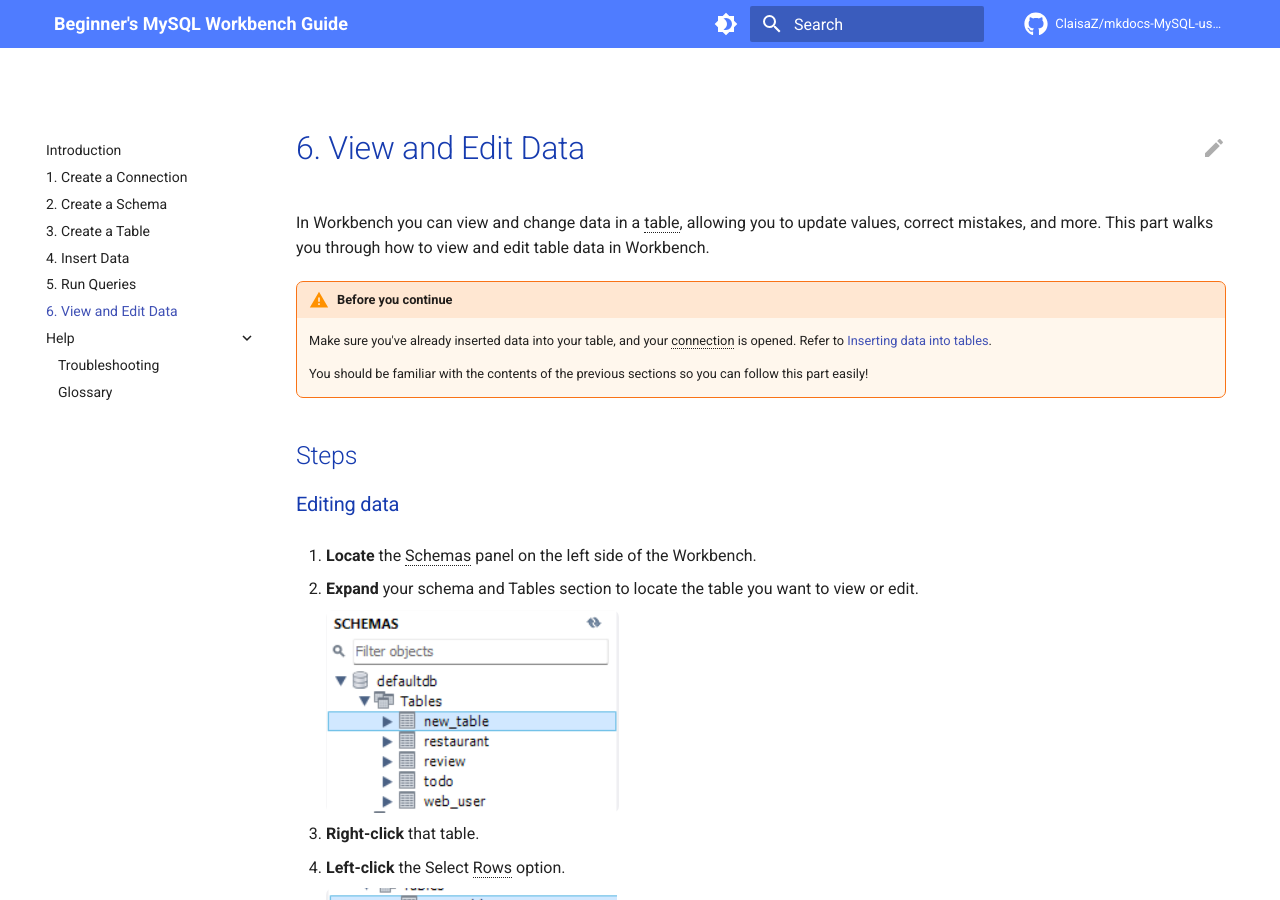
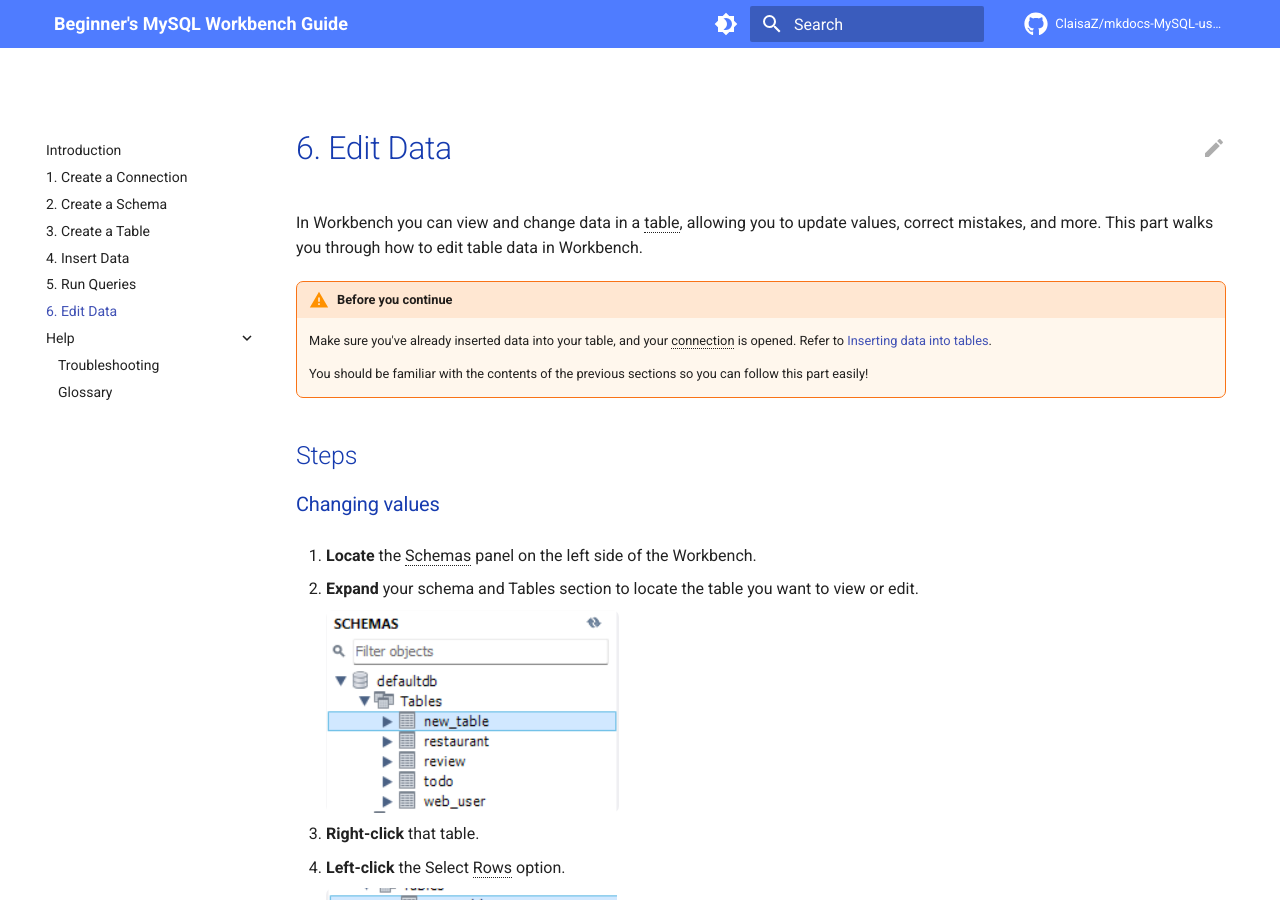
Before and after one commit to ClaisaZ/mkdocs-MySQL-user-guide, an MkDocs documentation site: the page built from docs/7-view-edit-data.md, in a window 1280 px wide and 900 px high. Built offline with MkDocs 1.6.1 and Material for MkDocs 9.7.7, drawn with Linux system fonts in a browser that asks for light colours; comment, search, counter and statistics services are not loaded; some of the changed text lies outside the part shown.

Commit message:
exra changes

```diff
--- a/docs/7-view-edit-data.md
+++ b/docs/7-view-edit-data.md
@@ -1,11 +1,11 @@
 ---
-title: View and Edit Data
+title: Edit Data
 description: Learn how to view, update, and edit table data in MySQL Workbench on Windows.
 ---
 
-# 6. View and Edit Data
+# 6. Edit Data
 
-In Workbench you can view and change data in a table, allowing you to update values, correct mistakes, and more. This part walks you through how to view and edit table data in Workbench.
+In Workbench you can view and change data in a table, allowing you to update values, correct mistakes, and more. This part walks you through how to edit table data in Workbench.
 
 !!! warning "Before you continue"
     Make sure you've already inserted data into your table, and your connection is opened. Refer to [Inserting data into tables](./5-insertdata.md).
@@ -14,7 +14,7 @@
 
 ## Steps
 
-### Editing data
+### Changing values
 
 1. **Locate** the Schemas panel on the left side of the Workbench.
 
@@ -70,4 +70,4 @@
 
 ## Conclusion
 
-You just viewed and edited table data in Workbench, you can update existing values and remove unwanted rows. This concludes our beginner's guide, thanks for reading to the end 👍
+You just edited table data in Workbench, you can update existing values and remove unwanted rows. This concludes our beginner's guide, thanks for reading to the end 👍
--- a/mkdocs.yml
+++ b/mkdocs.yml
@@ -10,7 +10,7 @@
   - 3. Create a Table: 4-createtable.md
   - 4. Insert Data: 5-insertdata.md
   - 5. Run Queries: 6-runquery.md
-  - 6. View and Edit Data: 7-view-edit-data.md
+  - 6. Edit Data: 7-view-edit-data.md
   - Help:
       - Troubleshooting: troubleshooting.md
       - Glossary: zglossary.md
```
Also changed, not shown: README.md (+1 -1 lines), docs/6-runquery.md (+2 -2 lines), docs/index.md (+1 -1 lines).
